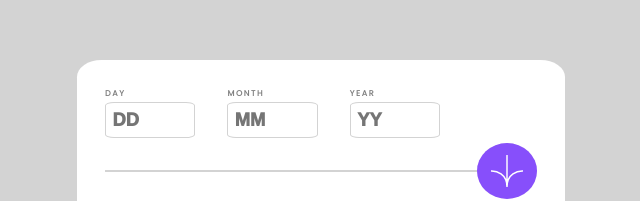
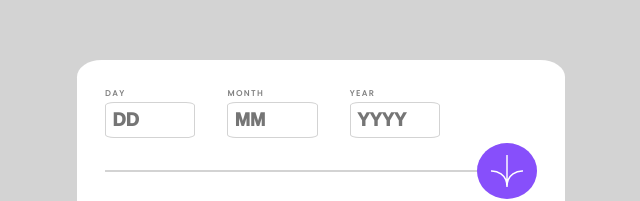
Before and after one commit to edavidson1410/age-calculator-app-main, a React (Create React App) app in the folder client/: page / in a window 1280 px wide. Shown: the part 168-369 px from the top of the page, without its empty margins (319-959 px from the left). Built offline with nearby package versions, Linux system fonts and the light colour scheme.

Commit message:
fixed year placeholder

```diff
--- a/client/src/components/DateInput.js
+++ b/client/src/components/DateInput.js
@@ -20,7 +20,7 @@ const DateInput = (props) => {
                 </div>
                 <div className={props.validation.year ? "inputDate errorText" : "inputDate"}>
                     <label htmlFor="year" className={props.validation.year ? "errorText" : ""}>YEAR</label>
-                    <input className={props.validation.year ? "errorBorder" : ""} type="text" id="year" placeholder="YY" name="day" onChange={props.updateYear}></input>
+                    <input className={props.validation.year ? "errorBorder" : ""} type="text" id="year" placeholder="YYYY" name="day" onChange={props.updateYear}></input>
                     {(props.validation.year != "")
                     ? <p>{props.validation.year}</p> : <p></p>}
                 </div>
```
